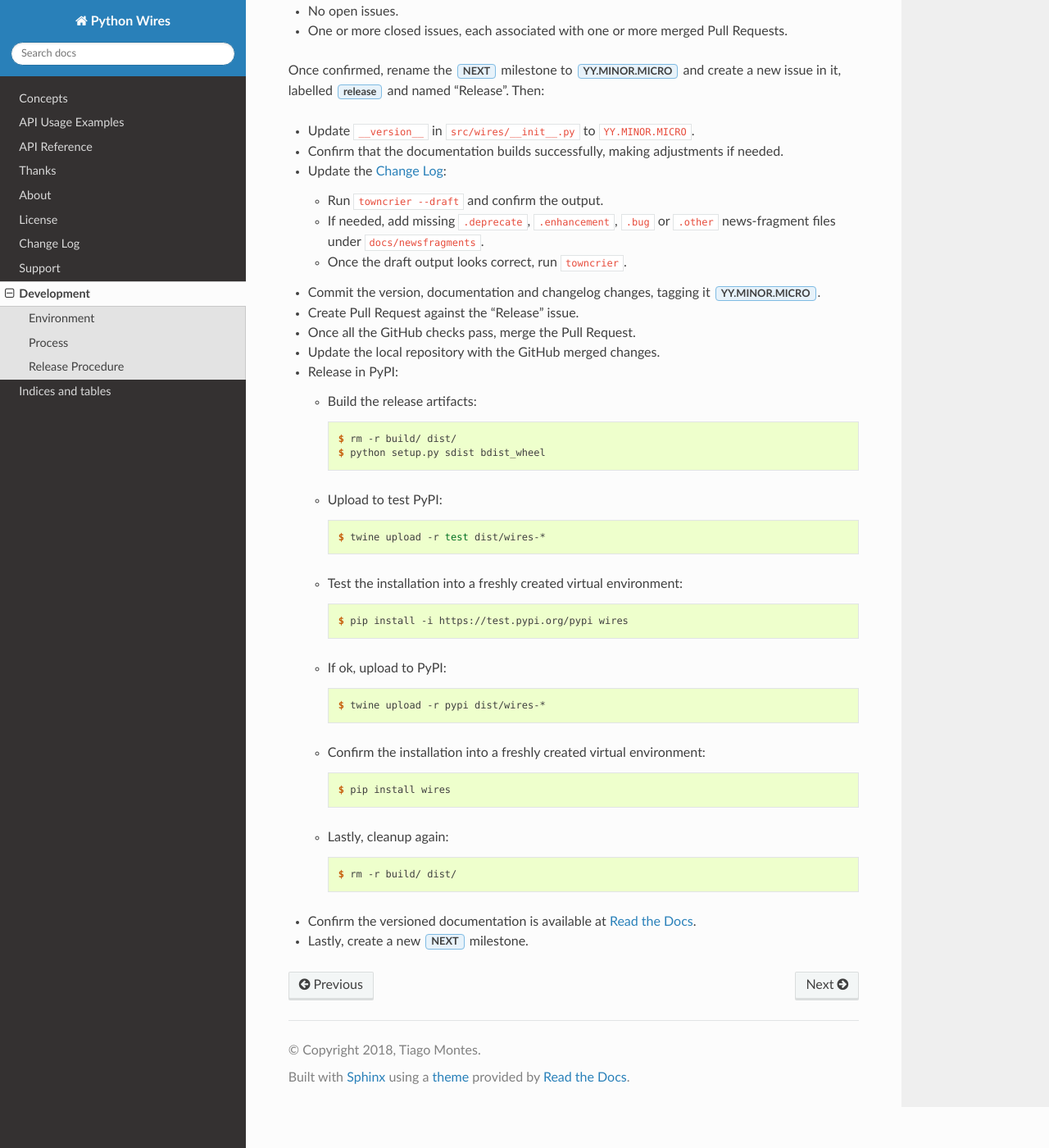
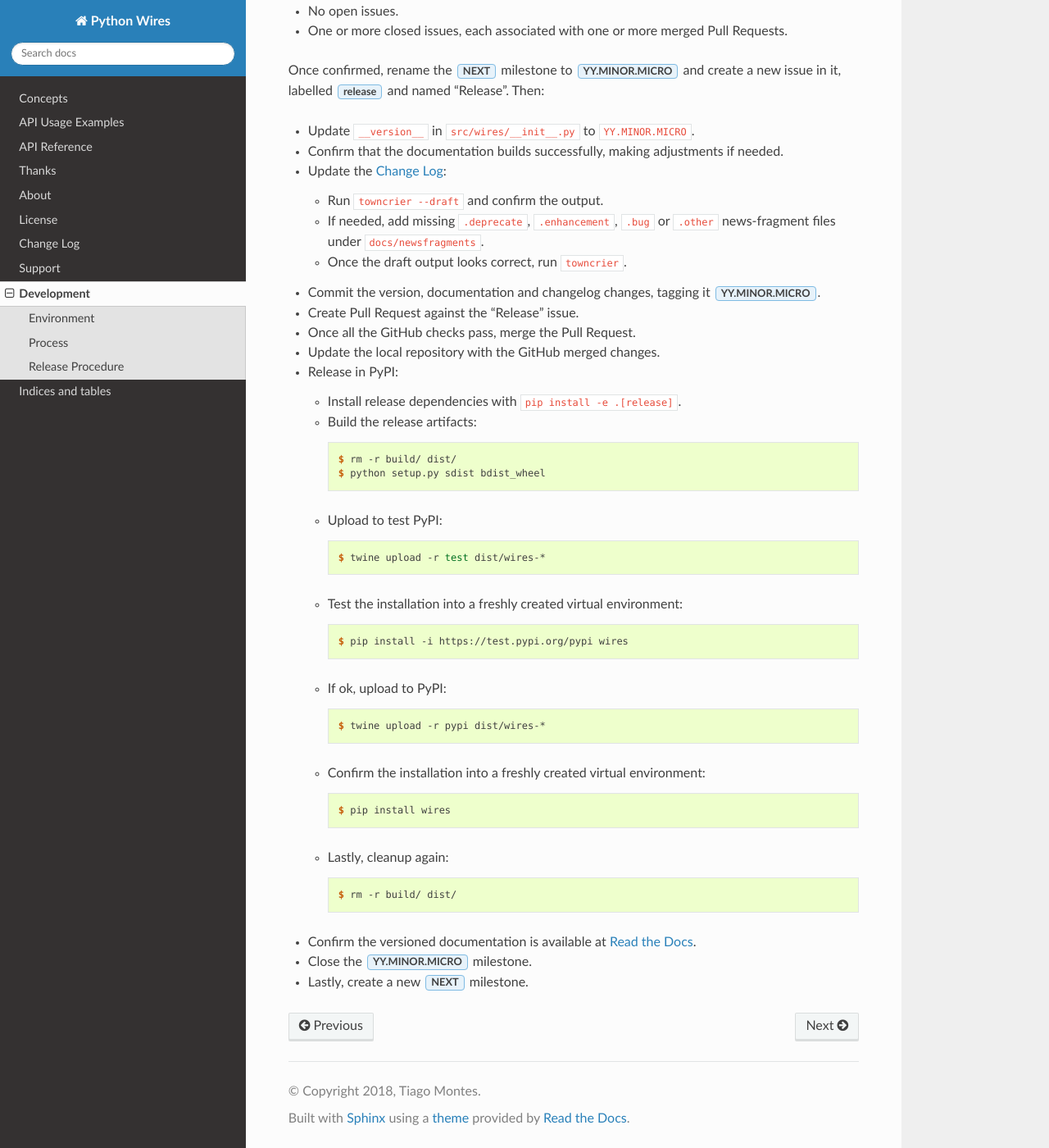
Before and after one commit to tmontes/python-wires, a Sphinx documentation site: the page built from docs/source/development.rst, in a window 1280 px wide and 1400 px high, scrolled down 3036 px. Shown: the whole window at 82% size. Built offline with Sphinx 7.4.7 and the Read the Docs theme 2.0.0, drawn with Linux system fonts in a browser that asks for light colours.

Commit message:
Fixed the release process docs and its packaging-level dependencies.

```diff
--- a/docs/source/development.rst
+++ b/docs/source/development.rst
@@ -180,6 +180,8 @@ Once confirmed, rename the :guilabel:`NEXT` milestone to :guilabel:`YY.MINOR.MIC
 - Update the local repository with the GitHub merged changes.
 - Release in PyPI:
 
+  - Install release dependencies with ``pip install -e .[release]``.
+
   - Build the release artifacts:
 
     .. code-block:: console
@@ -219,4 +221,6 @@ Once confirmed, rename the :guilabel:`NEXT` milestone to :guilabel:`YY.MINOR.MIC
 
 - Confirm the versioned documentation is available at `Read the Docs <https://python-wires.readthedocs.org/>`_.
 
+- Close the :guilabel:`YY.MINOR.MICRO` milestone.
+
 - Lastly, create a new :guilabel:`NEXT` milestone.
--- a/setup.py
+++ b/setup.py
@@ -35,6 +35,10 @@ EXTRAS_REQUIRE = {
     ],
     "tests": [
         "coverage",
+    ],
+    "release": [
+        "wheel",
+        "twine",
     ],
 }
 EXTRAS_REQUIRE["dev"] = EXTRAS_REQUIRE["tests"] + EXTRAS_REQUIRE["docs"]
```
Also changed, not shown: 1 other file.
